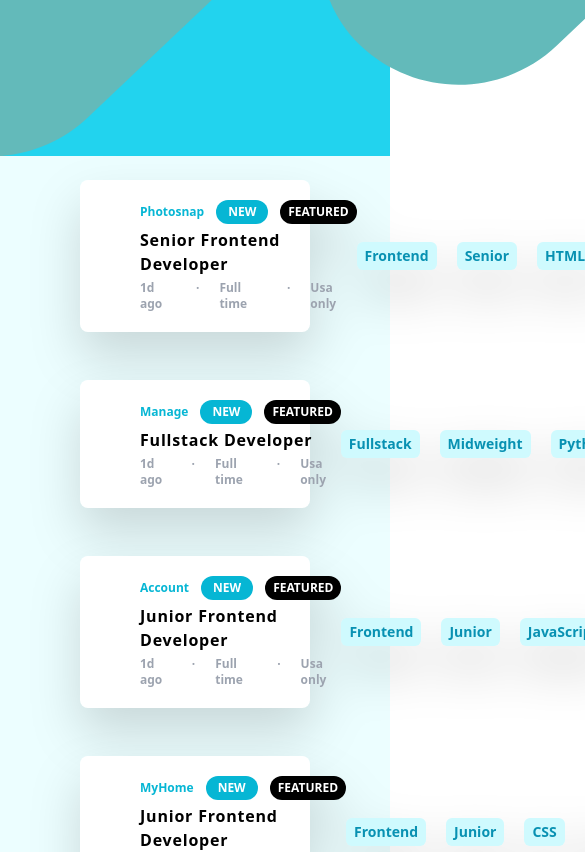
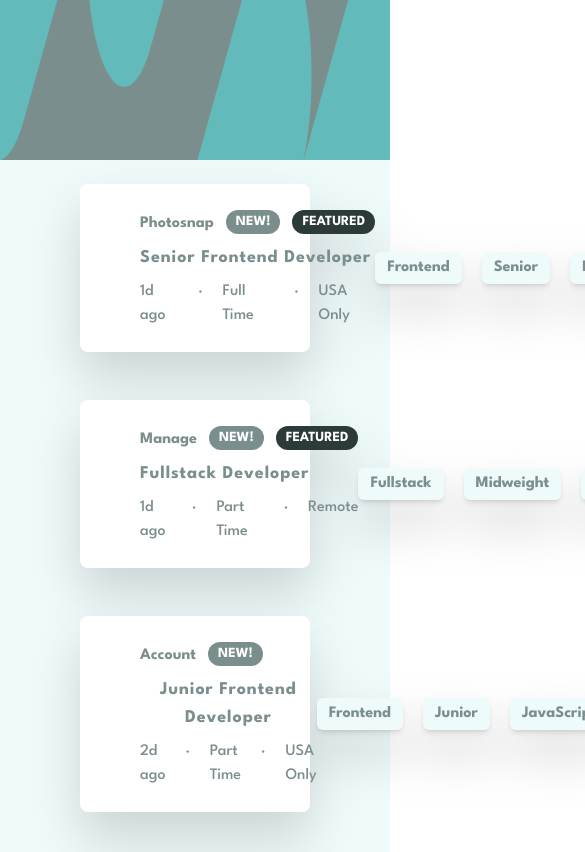
Before and after one commit to migsilva89/Job-Listings-React, a React (Vite) app: page / in a window 390 px wide. Shown: the top 852 px of the page, 585 px wide, since content can reach past the window. Built offline with nearby package versions, Linux system fonts and the light colour scheme.

Commit message:
modal and all funcionality done- now make it responsive

```diff
--- a/index.html
+++ b/index.html
@@ -3,6 +3,12 @@
   <head>
     <meta charset="UTF-8" />
     <link rel="icon" type="image/svg+xml" href="" />
+    <link rel="preconnect" href="https://fonts.googleapis.com" />
+    <link rel="preconnect" href="https://fonts.gstatic.com" crossorigin />
+    <link
+      href="https://fonts.googleapis.com/css2?family=League+Spartan:wght@500;700&display=swap"
+      rel="stylesheet"
+    />
     <meta name="viewport" content="width=device-width, initial-scale=1.0" />
     <title>Vite + React</title>
   </head>
--- a/src/App.jsx
+++ b/src/App.jsx
@@ -2,6 +2,10 @@ import React, { useState, useEffect } from 'react'
 import './App.css'
 import data from '../data.json'
 import CardComponent from './components/CardComponent'
+import FilterComponent from './components/FilterComponent'
+import ClearComponent from './components/ClearComponent'
+import Header from './components/Header'
+import Modal from './components/Modal'
 
 data.forEach((job) => {
   job.filters = [job.role, job.level]
@@ -18,6 +22,7 @@ data.forEach((job) => {
 function App() {
   const [selectedFilters, setSelectedFilters] = useState([])
   const [finalJobs, setFinalJobs] = useState(data)
+  const [jobClicked, setJobClicked] = useState('')
 
   useEffect(() => {
     if (selectedFilters.length > 0) {
@@ -51,47 +56,45 @@ function App() {
   const clearFilters = (event) => {
     setSelectedFilters([])
   }
+
   return (
-    <main className="relative">
-      <header className="bg-cyan-400 sm:min-h-32 md:min-h-48 lg:min-h-64 xl:min-h-80">
-        <img
-          src="./images/bg-header-desktop.svg"
-          alt=""
-          className="min-w-max"
-        />
-      </header>
+    <main className="font-spartan">
+      {jobClicked.length > 0 && (
+        <div
+          onClick={() => {
+            setJobClicked('')
+          }}
+          className="overflow-auto scrollbar-hide z-10 fixed w-screen h-screen lg:px-40 px-10 py-20 drop-shadow-2xl bg-black bg-opacity-75"
+        >
+          <div
+            onClick={(event) => {
+              event.stopPropagation()
+            }}
+            className="mx-auto max-w-7xl"
+          >
+            <div className="">
+              <Modal jobClicked={jobClicked} setJobClicked={setJobClicked} />
+            </div>
+          </div>
+        </div>
+      )}
+
+      <Header />
+
       {selectedFilters.length > 0 && (
-        <section className="absolute inset-0 h-16 pt-1 bg-white top-28 mt-3 mx-20 rounded-md ">
-          <div className="flex justify-between px-6">
-            <div className="flex">
-              {selectedFilters.map((filter, index) => (
-                <div
-                  key={index}
-                  className="grid grid-cols-4 font-bold m-3 text-center"
-                >
-                  <div className="bg-gray-300 text-xs col-span-3 pt-2 rounded-l-sm px-2">
-                    {filter}
-                  </div>
-                  <button
-                    onClick={handleRemove}
-                    value={filter}
-                    className="col-span-1 bg-gray-700 text-white rounded-r-sm px-2 py-1"
-                  >
-                    X
-                  </button>
-                </div>
-              ))}
-            </div>
-            <div
-              onClick={clearFilters}
-              className="grid grid-cols-4 font-bold m-3 text-center cursor-pointer"
-            >
-              <div className="bg-gray-300 text-xs col-span-3 pt-2 rounded-l-sm px-2">
-                Clear
+        <section className="absolute inset-0 h-16 pt-1 top-28 mt-3 max-w-7xl mx-auto px-20">
+          <div className="bg-white rounded-md">
+            <div className="flex justify-between px-6 py-1">
+              <div className="flex">
+                {selectedFilters.map((filter, index) => (
+                  <FilterComponent
+                    key={index}
+                    filter={filter}
+                    handleRemove={handleRemove}
+                  />
+                ))}
               </div>
-              <div className="col-span-1 bg-gray-700 text-white rounded-r-sm text-sx font-bold px-2 py-1">
-                X
-              </div>
+              <ClearComponent clearFilters={clearFilters} />
             </div>
           </div>
         </section>
@@ -100,12 +103,17 @@ function App() {
       <section
         className={
           selectedFilters.length == 0
-            ? 'bg-cyan-50 h-screen'
-            : 'bg-cyan-50 h-screen pt-6'
+            ? 'bg-lightCyan h-screen'
+            : 'bg-lightCyan h-screen pt-6'
         }
       >
         {finalJobs.map((jobs, index) => (
-          <CardComponent key={index} jobs={jobs} handleFilter={handleFilter} />
+          <CardComponent
+            key={index}
+            jobs={jobs}
+            handleFilter={handleFilter}
+            setJobClicked={setJobClicked}
+          />
         ))}
       </section>
     </main>
--- a/src/components/CardComponent.jsx
+++ b/src/components/CardComponent.jsx
@@ -1,44 +1,55 @@
 import React from 'react'
 
 function CardComponent(props) {
-  const { jobs, handleFilter } = props
+  const { jobs, handleFilter, jobClicked, setJobClicked } = props
 
   return (
-    <div className="py-6 px-20">
+    <div className="py-6 px-20 max-w-7xl mx-auto">
       <div className="bg-white py-5 px-10 flex justify-between items-center drop-shadow-2xl rounded-lg">
-        <div className="flex gap-5">
+        <div className="flex gap-5 items-center">
           <div>
             <img src={jobs.logo} alt="" />
           </div>
-          <div className="flex items-center">
+          <div className="flex pb-1 pt-1">
             <div>
-              <div className="flex gap-3 text-xs">
-                <div className="text-cyan-500 font-bold pt-1">
+              <div className="flex gap-3 pb-1">
+                <div className="text-darkCyan font-bold pt-1 text-md">
                   {jobs.company}
                 </div>
-                <div className="text-white bg-cyan-500 rounded-full font-bold py-1 px-3">
-                  NEW
-                </div>
-                <div className="text-white bg-black py-1 px-2 rounded-full font-bold">
-                  FEATURED
-                </div>
+                {jobs.new && (
+                  <div className="text-white text-sm bg-darkCyan rounded-full font-bold flex items-center px-2.5 my-0.5">
+                    NEW!
+                  </div>
+                )}
+                {jobs.featured && (
+                  <div className="text-white bg-veryDarkCyan flex items-center px-2.5 rounded-full font-bold text-sm my-0.5">
+                    FEATURED
+                  </div>
+                )}
               </div>
               <div>
-                <h2 className="font-bold py-1 tracking-wider text-md">
+                <button
+                  value={jobs.position}
+                  onClick={(event) => {
+                    setJobClicked(event.target.value)
+                  }}
+                  className="font-bold py-1 tracking-wider text-lg text-darkCyan"
+                >
                   {jobs.position}
-                </h2>
+                </button>
               </div>
-              <div className="flex gap-5 text-xs text-gray-400 font-bold">
-                <div>1d ago</div>·<div>Full time</div>·<div>Usa only</div>
+              <div className="flex gap-5 text-md text-darkCyan pt-1">
+                <div>{jobs.postedAt}</div>·<div>{jobs.contract}</div>·
+                <div>{jobs.location}</div>
               </div>
             </div>
           </div>
         </div>
-        <div className="flex gap-5 text-cyan-600 font-bold text-sm">
+        <div className="flex gap-5 text-darkCyan font-bold text-md">
           {jobs.filters.map((filter, index) => (
             <button
               onClick={handleFilter}
-              className="bg-cyan-100 px-2 py-1 rounded-md"
+              className="bg-lightCyan hover:bg-darkCyan hover:text-white px-3 py-1 flex items-center rounded-md shadow-md"
               key={index}
               value={filter}
             >
--- /dev/null
+++ b/src/components/ClearComponent.jsx
@@ -0,0 +1,16 @@
+import React from 'react'
+
+function ClearComponent(props) {
+  return (
+    <div
+      onClick={props.clearFilters}
+      className="grid grid-cols-4 font-bold m-3 text-center cursor-pointer"
+    >
+      <div className="text-darkCyan text-md hover:underline col-span-3 pt-2 rounded-l-sm px-2">
+        Clear
+      </div>
+    </div>
+  )
+}
+
+export default ClearComponent
--- /dev/null
+++ b/src/components/FilterComponent.jsx
@@ -0,0 +1,21 @@
+import React from 'react'
+
+function FilterComponent(props) {
+  const { filter, handleRemove } = props
+  return (
+    <div className="grid grid-cols-4 font-bold m-3 text-center shadow-md">
+      <div className="bg-lightCyan text-darkCyan text-md col-span-3 pt-1 rounded-l-sm px-2 text-">
+        {filter}
+      </div>
+      <button
+        onClick={handleRemove}
+        value={filter}
+        className="col-span-1 bg-darkCyan text-white rounded-r-sm px-2 flex items-center hover:bg-black hover:text-white"
+      >
+        X
+      </button>
+    </div>
+  )
+}
+
+export default FilterComponent
--- /dev/null
+++ b/src/components/Header.jsx
@@ -0,0 +1,15 @@
+import React from 'react'
+
+function Header() {
+  return (
+    <header className="bg-darkCyan">
+      <img
+        src="./images/bg-header-desktop.svg"
+        alt=""
+        className="w-screen h-40"
+      />
+    </header>
+  )
+}
+
+export default Header
--- /dev/null
+++ b/src/components/Modal.jsx
@@ -0,0 +1,35 @@
+import React from 'react'
+
+function Modal(props) {
+  return (
+    <div className="bg-lightCyan bg-opacity-95 md:px-20 px-8 py-10 max-w-7xl rounded-md ">
+      <div className="flex justify-start ">
+        <button
+          onClick={() => {
+            props.setJobClicked('')
+          }}
+          className="bg-lightCyan shadow-md drop-shadow-lg font-bold hover:bg-darkCyan text-darkCyan hover:text-white p-2 mb-8 text-sm md:text-lg rounded-md"
+        >
+          Back to List
+        </button>
+      </div>
+      <h1 className="text-2xl text-darkCyan font-bold">{props.jobClicked}</h1>
+      <p className='pt-3 text-darkCyan'>
+        Lorem ipsum dolor sit amet, consectetur adipisicing elit. Ipsam autem
+        repudiandae eveniet minus nobis mollitia facilis quas, earum, distinctio
+        ut maiores quibusdam minima aperiam impedit quam dolor, reiciendis
+        voluptas repellat.
+        Lorem ipsum dolor sit amet, consectetur adipisicing elit. Ipsam autem
+        repudiandae eveniet minus nobis mollitia facilis quas, earum, distinctio
+        ut maiores quibusdam minima aperiam impedit quam dolor, reiciendis
+        voluptas repellat.
+        Lorem ipsum dolor sit amet, consectetur adipisicing elit. Ipsam autem
+        repudiandae eveniet minus nobis mollitia facilis quas, earum, distinctio
+        ut maiores quibusdam minima aperiam impedit quam dolor, reiciendis
+        voluptas repellat.
+      </p>
+    </div>
+  )
+}
+
+export default Modal
--- a/static-job-listings-master/index.html
+++ b/static-job-listings-master/index.html
@@ -1,46 +1,48 @@
 <!DOCTYPE html>
 <html lang="en">
   <head>
-  <meta charset="UTF-8">
-  <meta name="viewport" content="width=device-width, initial-scale=1.0"> <!-- displays site properly based on user's device -->
-
-  <link rel="icon" type="image/png" sizes="32x32" href="./images/favicon-32x32.png">
+    <meta charset="UTF-8" />
+    <meta name="viewport" content="width=device-width, initial-scale=1.0" />
+    <!-- displays site properly based on user's device -->
+    <link rel="preconnect" href="https://fonts.googleapis.com" />
+    <link rel="preconnect" href="https://fonts.gstatic.com" crossorigin />
+    <link
+      href="https://fonts.googleapis.com/css2?family=League+Spartan:wght@500;700&display=swap"
+      rel="stylesheet"
+    />
+    <link
+      rel="icon"
+      type="image/png"
+      sizes="32x32"
+      href="./images/favicon-32x32.png"
+    />
 
     <title>Frontend Mentor | Job Listings</title>
 
     <!-- Feel free to remove these styles or customise in your own stylesheet 👍 -->
     <style>
-    .attribution { font-size: 11px; text-align: center; }
-    .attribution a { color: hsl(228, 45%, 44%); }
+      .attribution {
+        font-size: 11px;
+        text-align: center;
+      }
+      .attribution a {
+        color: hsl(228, 45%, 44%);
+      }
     </style>
   </head>
   <body>
     <!-- Item Start -->
-  Photosnap
-  New!
-  Featured
-  Senior Frontend Developer
-  1d ago
-  Full Time
-  USA only
+    Photosnap New! Featured Senior Frontend Developer 1d ago Full Time USA only
     <!-- Role -->
     Frontend
     <!-- Level -->
     Senior
     <!-- Languages -->
-  HTML
-  CSS
-  JavaScript
+    HTML CSS JavaScript
     <!-- Item End -->
 
     <!-- Item Start -->
-  Manage
-  New!
-  Featured
-  Fullstack Developer
-  1d ago
-  Part Time
-  Remote
+    Manage New! Featured Fullstack Developer 1d ago Part Time Remote
     <!-- Role -->
     Fullstack
     <!-- Level -->
@@ -52,12 +54,7 @@
     <!-- Item End -->
 
     <!-- Item Start -->
-  Account
-  New!
-  Junior Frontend Developer
-  2d ago
-  Part Time
-  USA only
+    Account New! Junior Frontend Developer 2d ago Part Time USA only
     <!-- Role -->
     Frontend
     <!-- Level -->
@@ -65,48 +62,33 @@
     <!-- Languages -->
     JavaScript
     <!-- Tools -->
-  React
-  Sass
+    React Sass
     <!-- Item End -->
 
     <!-- Item Start -->
-  MyHome
-  Junior Frontend Developer
-  5d ago
-  Contract
-  USA only
+    MyHome Junior Frontend Developer 5d ago Contract USA only
     <!-- Role -->
     Frontend
     <!-- Level -->
     Junior
     <!-- Languages -->
-  CSS
-  JavaScript
+    CSS JavaScript
     <!-- Item End -->
 
     <!-- Item Start -->
-  Loop Studios
-  Software Engineer
-  1w ago
-  Full Time
-  Worldwide
+    Loop Studios Software Engineer 1w ago Full Time Worldwide
     <!-- Role -->
     Fullstack
     <!-- Level -->
     Midweight
     <!-- Languages -->
-  JavaScript
-  Ruby
+    JavaScript Ruby
     <!-- Tools -->
     Sass
     <!-- Item End -->
 
     <!-- Item Start -->
-  FaceIt
-  Junior Backend Developer
-  2w ago
-  Full Time
-  UK only
+    FaceIt Junior Backend Developer 2w ago Full Time UK only
     <!-- Role -->
     Backend
     <!-- Level -->
@@ -118,28 +100,19 @@
     <!-- Item End -->
 
     <!-- Item Start -->
-  Shortly
-  Junior Developer
-  2w ago
-  Full Time
-  Worldwide
+    Shortly Junior Developer 2w ago Full Time Worldwide
     <!-- Role -->
     Frontend
     <!-- Level -->
     Junior
     <!-- Languages -->
-  HTML
-  JavaScript
+    HTML JavaScript
     <!-- Tools -->
     Sass
     <!-- Item End -->
 
     <!-- Item Start -->
-  Insure
-  Junior Frontend Developer
-  2w ago
-  Full Time
-  USA only
+    Insure Junior Frontend Developer 2w ago Full Time USA only
     <!-- Role -->
     Frontend
     <!-- Level -->
@@ -147,33 +120,23 @@
     <!-- Languages -->
     JavaScript
     <!-- Tools -->
-  Vue
-  Sass
+    Vue Sass
     <!-- Item End -->
 
     <!-- Item Start -->
-  Eyecam Co.
-  Full Stack Engineer
-  3w ago
-  Full Time
-  Worldwide
+    Eyecam Co. Full Stack Engineer 3w ago Full Time Worldwide
     <!-- Role -->
     Fullstack
     <!-- Level -->
     Midweight
     <!-- Languages -->
-  JavaScript
-  Python
+    JavaScript Python
     <!-- Tools -->
     Django
     <!-- Item End -->
 
     <!-- Item Start -->
-  The Air Filter Company
-  Front-end Dev
-  1mo ago
-  Part Time
-  Worldwide
+    The Air Filter Company Front-end Dev 1mo ago Part Time Worldwide
     <!-- Role -->
     Frontend
     <!-- Level -->
@@ -181,13 +144,17 @@
     <!-- Languages -->
     JavaScript
     <!-- Tools -->
-  React
-  Sass
+    React Sass
     <!-- Item End -->
 
     <div class="attribution">
-    Challenge by <a href="https://www.frontendmentor.io?ref=challenge" target="_blank">Frontend Mentor</a>.
-    Coded by <a href="#">Your Name Here</a>.
+      Challenge by
+      <a href="https://www.frontendmentor.io?ref=challenge" target="_blank">
+        Frontend Mentor
+      </a>
+      . Coded by
+      <a href="#">Your Name Here</a>
+      .
     </div>
   </body>
 </html>
```
Also changed, not shown: tailwind.config.cjs (+10 -1 lines), notes.txt. Lines whose indentation alone changed are shown as unchanged.
